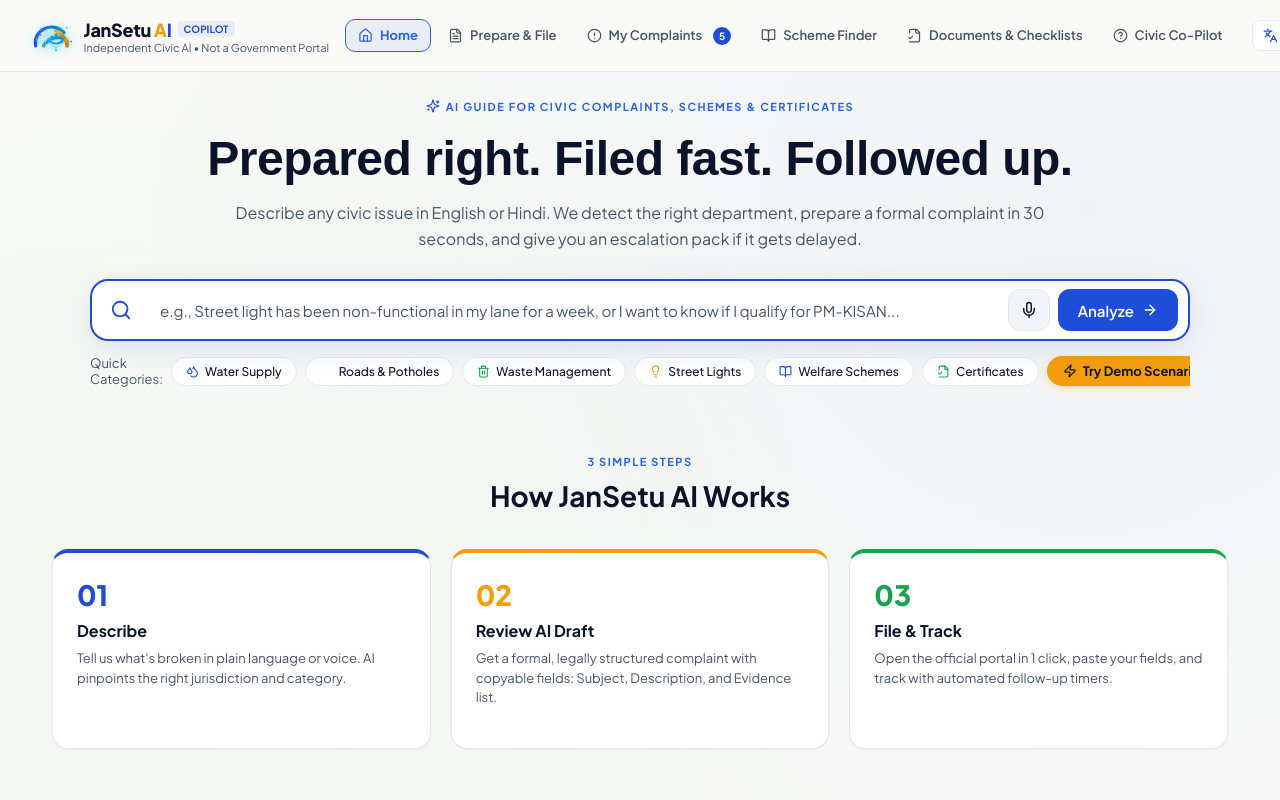
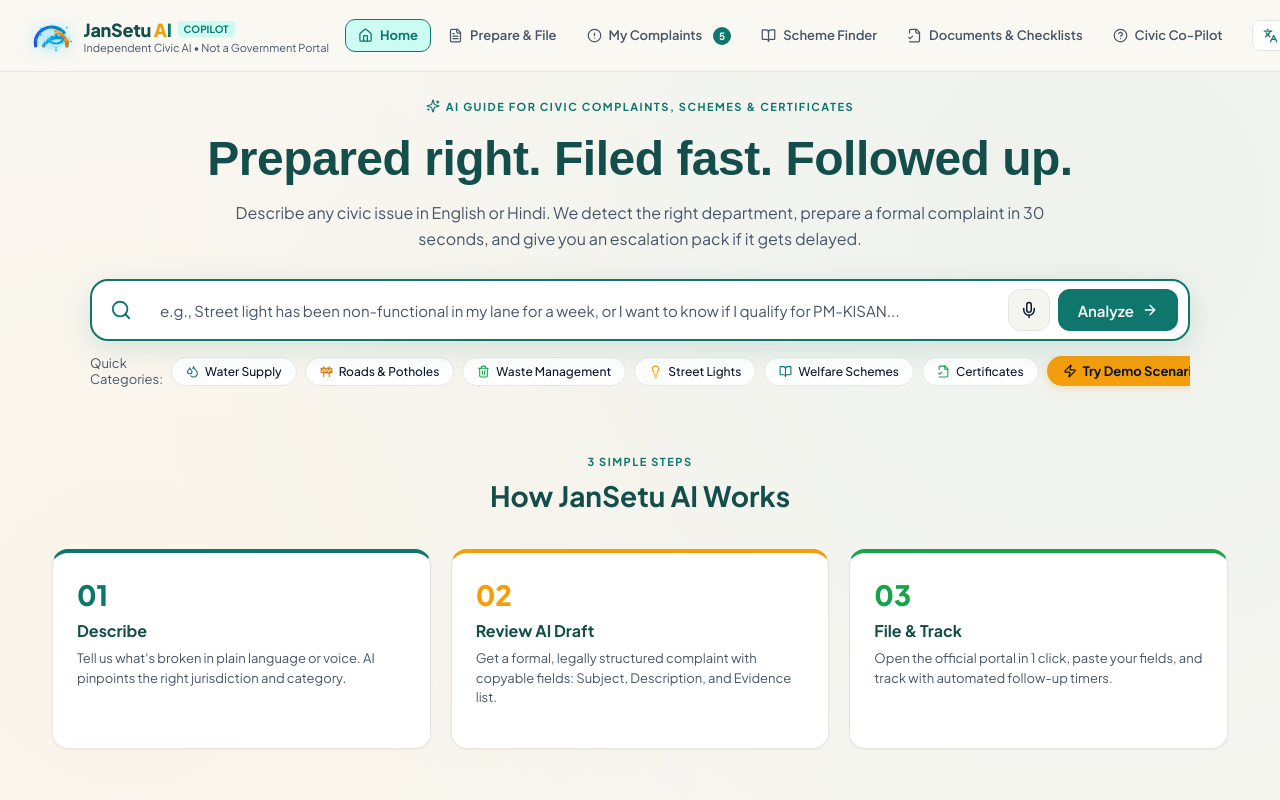
Before and after one commit to bhavyarattan21/JansetuAI, a React (Vite) app: page / in a window 1280 px wide. Shown: the top 800 px of the page. Built offline with nearby package versions, Linux system fonts and the light colour scheme.

Commit message:
style(theme): apply deep teal, saffron, warm off-white and warm grey color palette

```diff
--- a/index.html
+++ b/index.html
@@ -3,7 +3,7 @@
   <head>
     <meta charset="UTF-8" />
     <meta name="viewport" content="width=device-width, initial-scale=1.0, maximum-scale=5.0, viewport-fit=cover" />
-    <meta name="theme-color" content="#1D4ED8" />
+    <meta name="theme-color" content="#0F766E" />
     <meta name="description" content="JanSetu AI — Prepared right. Filed fast. Followed up. The independent civic AI copilot for Indian citizens." />
     <meta name="apple-mobile-web-app-capable" content="yes" />
     <meta name="apple-mobile-web-app-status-bar-style" content="default" />
--- a/src/components/DocumentsHub.jsx
+++ b/src/components/DocumentsHub.jsx
@@ -9,9 +9,9 @@ const DEPT_MONOGRAMS = {
     code: "REV",
     deptName: "Revenue Dept / Tehsildar",
     deptNameHi: "राजस्व विभाग / तहसीलदार",
-    bg: "rgba(2, 132, 199, 0.12)",
-    color: "#0284C7",
-    border: "rgba(2, 132, 199, 0.28)"
+    bg: "rgba(15, 118, 110, 0.12)",
+    color: "#0F766E",
+    border: "rgba(15, 118, 110, 0.28)"
   },
   caste_cert: {
     code: "SDM",
@@ -115,7 +115,7 @@ export function DocumentsHub({
             deptNameHi: doc.deptHi,
             bg: "var(--blue-subtle)",
             color: "var(--blue)",
-            border: "rgba(29, 78, 216, 0.25)"
+            border: "rgba(15, 118, 110, 0.25)"
           };
 
           return (
--- a/src/components/HomeHero.jsx
+++ b/src/components/HomeHero.jsx
@@ -112,7 +112,7 @@ export function HomeHero({
             border: "2px solid var(--blue)",
             borderRadius: "18px",
             padding: "8px 10px 8px 18px",
-            boxShadow: "0 8px 30px rgba(29, 78, 216, 0.12)",
+            boxShadow: "0 8px 30px rgba(15, 118, 110, 0.15)",
             gap: "12px",
             position: "relative",
             width: "100%",
--- a/src/components/LoadingScreen.jsx
+++ b/src/components/LoadingScreen.jsx
@@ -114,8 +114,8 @@ export function LoadingScreen({ onFinish, minDuration = 850 }) {
               width: "7px",
               height: "7px",
               borderRadius: "50%",
-              background: "#38BDF8",
-              boxShadow: "0 0 10px #38BDF8",
+              background: "#14B8A6",
+              boxShadow: "0 0 10px #14B8A6",
               position: "absolute",
               top: "0px",
               left: "50%",
@@ -195,10 +195,10 @@ export function LoadingScreen({ onFinish, minDuration = 850 }) {
             style={{
               width: `${progress}%`,
               height: "100%",
-              background: "linear-gradient(90deg, #1D4ED8 0%, #38BDF8 50%, #2563EB 100%)",
+              background: "linear-gradient(90deg, #0F766E 0%, #14B8A6 50%, #0F766E 100%)",
               borderRadius: "999px",
               transition: "width 0.08s ease-out",
-              boxShadow: "0 0 12px rgba(56, 189, 248, 0.5)"
+              boxShadow: "0 0 12px rgba(20, 184, 166, 0.5)"
             }}
           />
         </div>
--- a/src/components/MyComplaints.jsx
+++ b/src/components/MyComplaints.jsx
@@ -150,7 +150,7 @@ export function MyComplaints({
                 style={{
                   borderRadius: "16px",
                   padding: "20px 24px",
-                  border: isOverdue && c.status !== "resolved" ? "1px solid rgba(239, 68, 68, 0.4)" : "1px solid var(--line)",
+                  border: isOverdue && c.status !== "resolved" ? "1px solid rgba(220, 38, 38, 0.4)" : "1px solid var(--line)",
                   transition: "all 0.2s ease"
                 }}
               >
--- a/src/styles.css
+++ b/src/styles.css
@@ -4,67 +4,77 @@
    THEME VARIABLES: LIGHT (DEFAULT - HACKATHON WINNER) & DARK MODES
    ========================================================= */
 :root, [data-theme="light"], body.light-theme {
-  --bg: #FAFAF7;
-  --bg-gradient: radial-gradient(circle at 85% 10%, rgba(29, 78, 216, 0.04), transparent 45%), radial-gradient(circle at 10% 30%, rgba(22, 163, 74, 0.03), transparent 40%);
+  --bg: #FAF8F3;
+  --bg-gradient: radial-gradient(circle at 85% 10%, rgba(15, 118, 110, 0.05), transparent 45%), radial-gradient(circle at 10% 30%, rgba(245, 158, 11, 0.04), transparent 40%);
   --panel: #FFFFFF;
-  --panel2: #F1F5F9;
-  --panel3: #E2E8F0;
-  --panel-hover: #F8FAFC;
+  --panel2: #F5F5F0;
+  --panel3: #EAE8E1;
+  --panel-hover: #F0EDE6;
   --panel-input: #FFFFFF;
-  --line: #E2E8F0;
-  --line-strong: #CBD5E1;
+  --line: #E7E5E4;
+  --line-strong: #D6D3D1;
   --text: #0F172A;
-  --text-heading: #0B132B;
+  --text-heading: #134E4A;
   --muted: #475569;
   --muted-dark: #64748B;
-  --blue: #1D4ED8;
-  --blue-hover: #1E40AF;
-  --blue-light: #2563EB;
-  --blue-subtle: rgba(29, 78, 216, 0.08);
+  --primary: #0F766E;
+  --primary-dark: #134E4A;
+  --accent: #F59E0B;
+  --soft-tint: #CCFBF1;
+  --blue: #0F766E;
+  --blue-hover: #134E4A;
+  --blue-light: #0F766E;
+  --blue-subtle: #CCFBF1;
   --saffron: #F59E0B;
   --saffron-hover: #D97706;
   --emerald: #16A34A;
-  --emerald-subtle: rgba(22, 163, 74, 0.1);
+  --emerald-subtle: rgba(22, 163, 74, 0.12);
+  --amber: #D97706;
   --rose: #DC2626;
-  --rose-subtle: rgba(220, 38, 38, 0.08);
-  --topbar-bg: rgba(250, 250, 247, 0.94);
+  --rose-subtle: rgba(220, 38, 38, 0.1);
+  --topbar-bg: rgba(250, 248, 243, 0.94);
   --shadow-sm: 0 1px 3px rgba(15, 23, 42, 0.05);
   --shadow-md: 0 4px 14px rgba(15, 23, 42, 0.06);
-  --shadow-lg: 0 16px 36px rgba(15, 23, 42, 0.08);
+  --shadow-lg: 0 16px 36px rgba(15, 118, 110, 0.08);
   --dropdown-bg: #FFFFFF;
-  --card-glow: rgba(29, 78, 216, 0.08);
+  --card-glow: rgba(15, 118, 110, 0.08);
 }
 
 [data-theme="dark"], body.dark-theme {
-  --bg: #071222;
-  --bg-gradient: radial-gradient(circle at 80% 10%, rgba(29, 78, 216, 0.12), transparent 35%), radial-gradient(circle at 15% 30%, rgba(22, 163, 74, 0.08), transparent 30%);
-  --panel: #0D1E36;
-  --panel2: #122846;
-  --panel3: #162F52;
-  --panel-hover: #152D4E;
-  --panel-input: #091728;
-  --line: rgba(255, 255, 255, 0.1);
-  --line-strong: rgba(255, 255, 255, 0.18);
+  --bg: #091716;
+  --bg-gradient: radial-gradient(circle at 80% 10%, rgba(20, 184, 166, 0.12), transparent 35%), radial-gradient(circle at 15% 30%, rgba(245, 158, 11, 0.06), transparent 30%);
+  --panel: #0E2422;
+  --panel2: #132E2B;
+  --panel3: #183835;
+  --panel-hover: #193C38;
+  --panel-input: #0A1B19;
+  --line: rgba(204, 251, 241, 0.14);
+  --line-strong: rgba(204, 251, 241, 0.24);
   --text: #F8FAFC;
   --text-heading: #FFFFFF;
   --muted: #94A3B8;
   --muted-dark: #64748B;
-  --blue: #2563EB;
-  --blue-hover: #1D4ED8;
-  --blue-light: #38BDF8;
-  --blue-subtle: rgba(37, 99, 235, 0.18);
+  --primary: #14B8A6;
+  --primary-dark: #0D9488;
+  --accent: #F59E0B;
+  --soft-tint: rgba(20, 184, 166, 0.2);
+  --blue: #14B8A6;
+  --blue-hover: #2DD4BF;
+  --blue-light: #5EEAD4;
+  --blue-subtle: rgba(20, 184, 166, 0.18);
   --saffron: #F59E0B;
   --saffron-hover: #D97706;
   --emerald: #10B981;
   --emerald-subtle: rgba(16, 185, 129, 0.15);
+  --amber: #F59E0B;
   --rose: #F43F5E;
   --rose-subtle: rgba(244, 63, 94, 0.15);
-  --topbar-bg: rgba(7, 18, 34, 0.92);
+  --topbar-bg: rgba(9, 23, 22, 0.94);
   --shadow-sm: 0 1px 3px rgba(0, 0, 0, 0.3);
   --shadow-md: 0 6px 20px rgba(0, 0, 0, 0.35);
   --shadow-lg: 0 25px 60px rgba(0, 0, 0, 0.5);
-  --dropdown-bg: #0C1A2E;
-  --card-glow: rgba(56, 189, 248, 0.25);
+  --dropdown-bg: #0C1E1C;
+  --card-glow: rgba(20, 184, 166, 0.25);
 }
 
 * { box-sizing: border-box; }
@@ -113,7 +123,7 @@ button { cursor: pointer; }
   background: var(--blue) !important;
   color: #FFFFFF !important;
   border-color: var(--blue) !important;
-  box-shadow: 0 3px 12px rgba(37, 99, 235, 0.3);
+  box-shadow: 0 3px 12px rgba(15, 118, 110, 0.3);
   font-weight: 700;
 }
 
@@ -197,12 +207,12 @@ button { cursor: pointer; }
   width: 40px;
   height: 40px;
   border-radius: 12px;
-  background: linear-gradient(135deg, #1e3a8a, #0284c7);
+  background: linear-gradient(135deg, #134E4A, #0F766E);
   display: grid;
   place-items: center;
   color: #fff;
-  border: 1px solid rgba(56, 189, 248, 0.35);
-  box-shadow: 0 4px 14px rgba(37, 99, 235, 0.25);
+  border: 1px solid rgba(204, 251, 241, 0.35);
+  box-shadow: 0 4px 14px rgba(15, 118, 110, 0.25);
   flex-shrink: 0;
 }
 
@@ -621,7 +631,7 @@ nav button.active {
   background: var(--blue);
   border-color: var(--blue);
   color: #ffffff;
-  box-shadow: 0 4px 12px rgba(37, 99, 235, 0.25);
+  box-shadow: 0 4px 12px rgba(15, 118, 110, 0.25);
 }
 
 .schemeGrid {
@@ -1029,8 +1039,8 @@ nav button.active {
 }
 
 .updateNoticeBox {
-  background: linear-gradient(135deg, rgba(37, 99, 235, 0.1), rgba(16, 185, 129, 0.08));
-  border: 1px solid rgba(56, 189, 248, 0.2);
+  background: linear-gradient(135deg, rgba(15, 118, 110, 0.1), rgba(16, 185, 129, 0.08));
+  border: 1px solid rgba(15, 118, 110, 0.2);
   border-radius: 12px;
   padding: 14px 16px;
   display: flex;
@@ -1156,7 +1166,7 @@ nav button.active {
 }
 
 .hero h1 span.gradientText {
-  background: linear-gradient(135deg, #38bdf8, #818cf8);
+  background: linear-gradient(135deg, #0F766E, #F59E0B);
   -webkit-background-clip: text;
   background-clip: text;
   color: transparent;
@@ -1531,14 +1541,14 @@ nav button.active {
   border: 1px solid var(--blue) !important;
   border-radius: 10px !important;
   padding: 9px 18px !important;
-  box-shadow: 0 4px 14px rgba(37, 99, 235, 0.35) !important;
+  box-shadow: 0 4px 14px rgba(15, 118, 110, 0.35) !important;
   text-decoration: none !important;
   font-weight: 600 !important;
 }
 .sectionHead button.primary:hover {
   background: var(--blue-hover) !important;
   transform: translateY(-1px) !important;
-  box-shadow: 0 6px 18px rgba(37, 99, 235, 0.45) !important;
+  box-shadow: 0 6px 18px rgba(15, 118, 110, 0.45) !important;
   text-decoration: none !important;
 }
 
@@ -1584,7 +1594,7 @@ nav button.active {
 .issueIcon.green { background: rgba(16, 185, 129, 0.12); color: #059669; }
 .issueIcon.violet { background: rgba(139, 92, 246, 0.12); color: #7c3aed; }
 .issueIcon.pink { background: rgba(244, 63, 94, 0.12); color: #e11d48; }
-.issueIcon.blue { background: rgba(37, 99, 235, 0.12); color: #2563eb; }
+.issueIcon.blue { background: rgba(15, 118, 110, 0.12); color: #0F766E; }
 
 .issueCard h3 {
   font-size: 15px;
@@ -3335,12 +3345,12 @@ footer {
   border: 2px solid var(--blue);
   border-radius: 16px;
   padding: 6px 12px 6px 18px;
-  box-shadow: 0 8px 30px rgba(29, 78, 216, 0.12);
+  box-shadow: 0 8px 30px rgba(15, 118, 110, 0.12);
   transition: all 0.2s ease;
   position: relative;
 }
 .heroInputWrap:focus-within {
-  box-shadow: 0 12px 36px rgba(29, 78, 216, 0.2);
+  box-shadow: 0 12px 36px rgba(15, 118, 110, 0.2);
   border-color: var(--blue-hover);
 }
 
@@ -3617,7 +3627,7 @@ footer {
   background: var(--blue);
   color: #fff;
   border-color: var(--blue);
-  box-shadow: 0 4px 14px rgba(29, 78, 216, 0.3);
+  box-shadow: 0 4px 14px rgba(15, 118, 110, 0.25);
 }
 .stepPill.completed {
   background: var(--emerald-subtle);
@@ -3647,7 +3657,7 @@ footer {
   font-weight: 600;
   background: var(--blue-subtle);
   color: var(--blue);
-  border: 1px solid rgba(29, 78, 216, 0.2);
+  border: 1px solid rgba(15, 118, 110, 0.2);
   padding: 5px 12px;
   border-radius: 20px;
   display: inline-flex;
@@ -3696,7 +3706,7 @@ footer {
 
 /* Official Portal Action Card */
 .officialPortalBox {
-  background: linear-gradient(135deg, rgba(29, 78, 216, 0.04), rgba(245, 158, 11, 0.04));
+  background: linear-gradient(135deg, rgba(15, 118, 110, 0.04), rgba(245, 158, 11, 0.04));
   border: 2px dashed var(--blue);
   border-radius: 16px;
   padding: 24px;
```
Also changed, not shown: src/components/SchemeFinder.jsx (+4 -4 lines).
